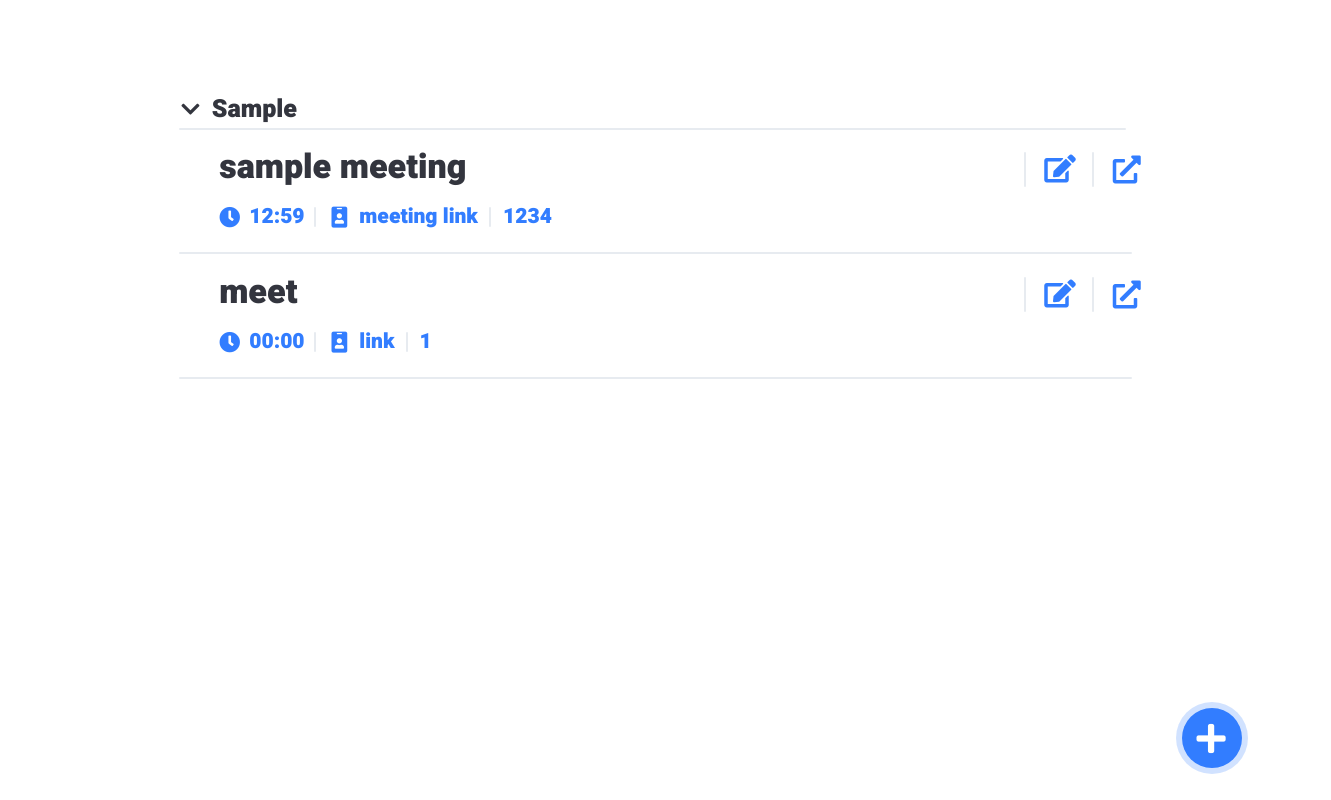
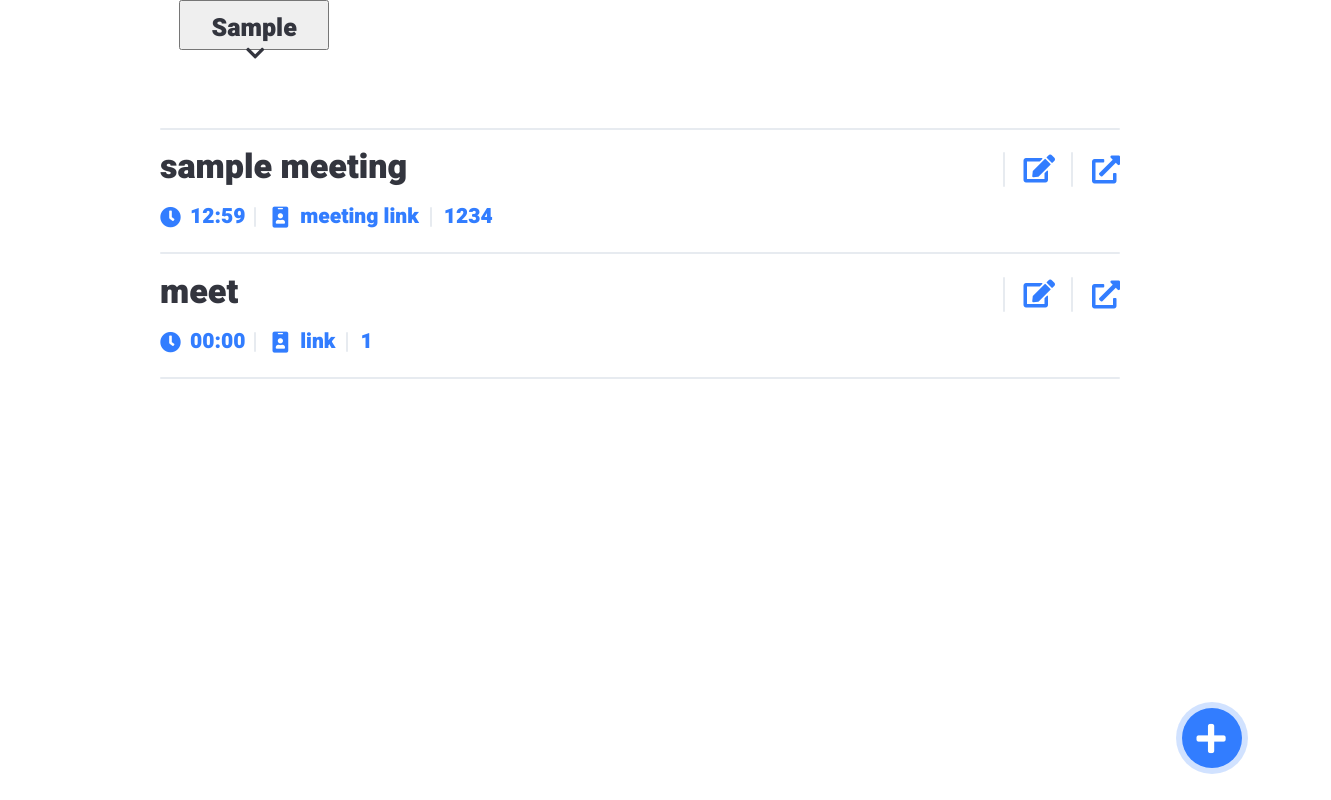
Before and after one commit to Classto/Frontend, a React (Create React App) app: page /editor/sample in a window 1280 px wide. Shown: the whole page, 1331 px wide, since content can reach past the window. Built offline with nearby package versions, Linux system fonts and the light colour scheme.

Commit message:
fix: rearrange

```diff
--- a/src/editor.css
+++ b/src/editor.css
@@ -33,16 +33,17 @@ label, label > input {
 
 #category {
     position: absolute;
-    width: 90vw;
-    margin-top: 5vh;
+    height: 50px;
+    width: 150px;
     margin-left: 14vw;
 }
 
 #category > p {
-    position: absolute;
+    position: relative;
+
     height: 5vh;
-    left: 32.5px;
-    margin-top: 5.5vh;
+    margin-left: 32.5px;
+    margin: 0;
 
     font-family: 'Heebo', sans-serif;
     font-style: normal;
@@ -54,21 +55,20 @@ label, label > input {
 }
 
 #category > i {
-    position: absolute;
-    height: 5vh;
-    left: 2px;
-    margin-top: 5vh;
+    position: relative;
+
+    margin-left: 2px;
 
     font-size: 21px;
-    line-height: 60px;
 
     color: #33353E;
 }
 
 #ct_hr {
     position: absolute;
-    left: 14%;
-    right: 12vw;
+    left: 50%;
+    transform: translateX(-50%);
+    width: 75vw;
     bottom: 78.6%;
     top: 15%;
     height: 2px;
@@ -81,8 +81,9 @@ label, label > input {
 
 #sch_div {
     position: absolute;
-    left: 14%;
-    right: 14%;
+    left: 50%;
+    transform: translateX(-50%);
+    width: 75vw;
     top: 16%;
 }
 
--- a/src/editor.jsx
+++ b/src/editor.jsx
@@ -9,10 +9,10 @@ class Editor extends Component {
     const meetings = JSON.parse(window.localStorage.getItem("meetings"))[params['category']]
     return (
       <div>
-        <div id="category">
+        <button id="category">
           <p>Sample</p>
           <i className="fas fa-chevron-down fa-2x"></i>
-        </div>
+        </button>
         <hr id="ct_hr"></hr>
         <div id="sch_div">
           <Schedule meetings={ meetings }/>
--- a/src/editor/schedule.css
+++ b/src/editor/schedule.css
@@ -1,16 +1,14 @@
 .schedule {
     position: relative;
-    left: 40px;
-    right: 40px;
+    width: 100%;
     height: 125px;
     display: flex;
 }
 
 .schedule > hr {
     position: absolute;
-    left: -40px;
-    right: 1%;
     top: 93%;
+    width: 100%;
     height: 2px;
 
     border: 0;
```
